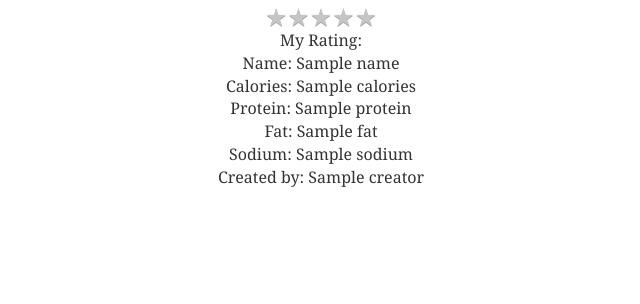
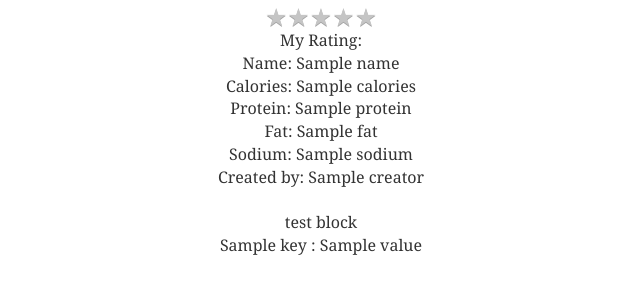
Before and after one commit to ruiqili2/MacroMaster, a Django app: template templates/show_result.html in a window 1280 px wide. Shown: the part 211-515 px from the top of the page, without its empty margins (319-959 px from the left). Run offline with Django 3.2, Linux system fonts and the light colour scheme; the template is opened without the code that fills it: most values are stand-ins (such as "Sample title", 1, 10 or a date in 2020); some libraries are stand-ins or nearby versions.

Commit message:
html test

```diff
--- a/templates/show_result.html
+++ b/templates/show_result.html
@@ -59,6 +59,16 @@
         <br>
 	Created by: {{creator}}
     </p>
+
+
+    <p>
+    test block
+    <br>
+    {%for key, value in diction %}
+    {{key}} : {{value}}
+    <br>
+    {%endfor%}
+    </p>
 </div>
 
 {%if user.username == creator%}
```
